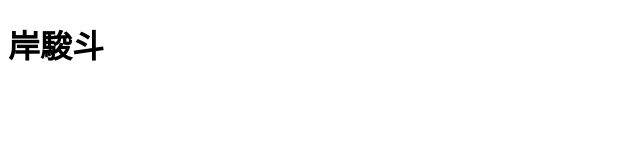
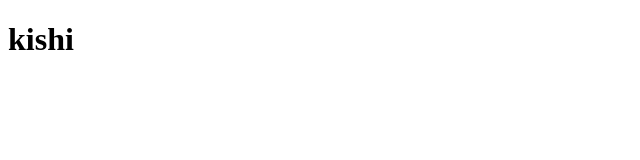
Before and after one commit to kissyossy/shibatest, a plain HTML site: page kissyossy.html in a window 1280 px wide. Shown: the whole page, without its empty margins (0-640 px from the left). Drawn offline with Linux system fonts and the light colour scheme.

Commit message:
Update kissyossy.html

```diff
--- a/kissyossy.html
+++ b/kissyossy.html
@@ -7,7 +7,7 @@
     <title>Document</title>
   </head>
   <body>
-    <h1>岸駿斗
+    <h1>kishi
     </h1>
   </body>
 </html>
```
